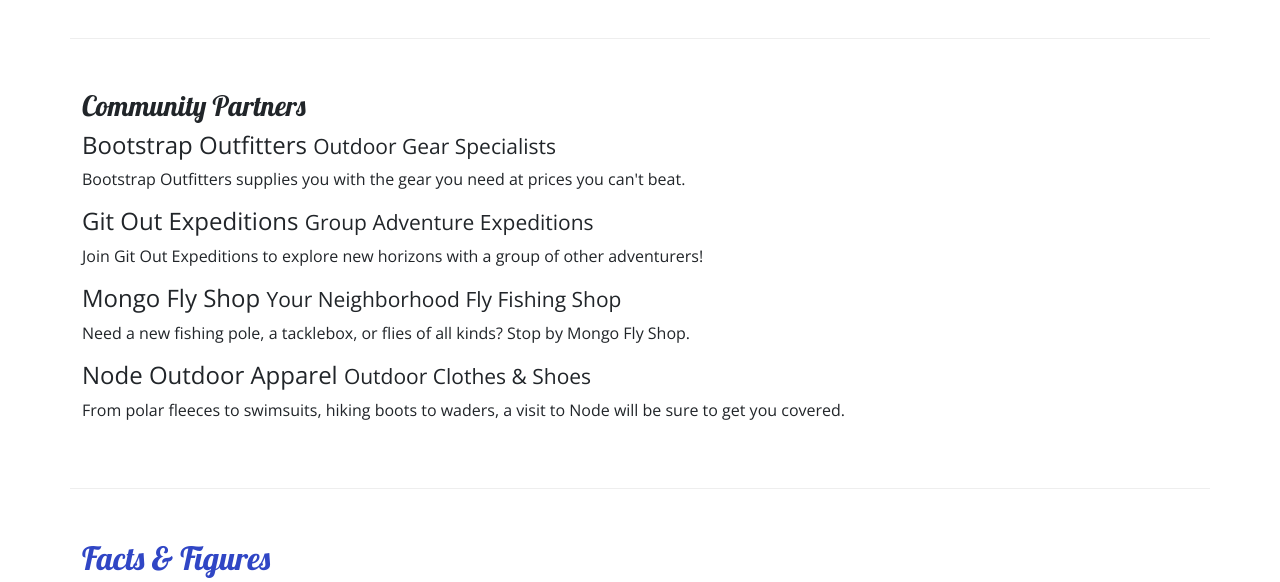
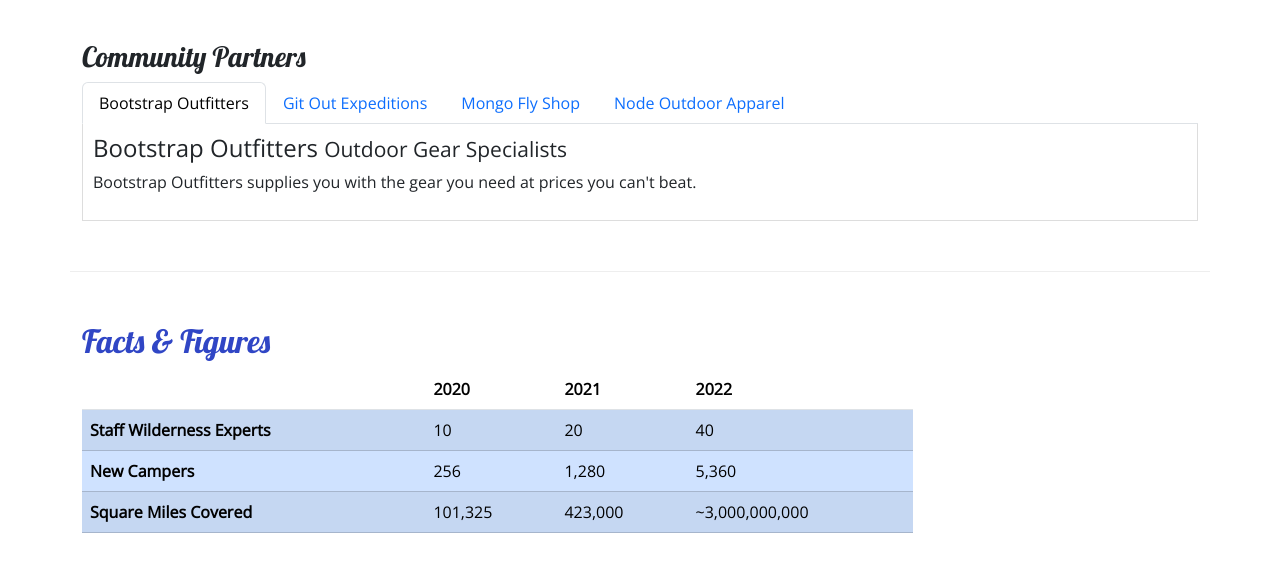
Before and after one commit to AmxPorter/nucampsite, a plain HTML site: page aboutus.html in a window 1280 px wide. Shown: the part 779-1361 px from the top of the page. Drawn offline with nearby package versions, Linux system fonts and the light colour scheme.

Commit message:
WK 4 Day 1 Code-not working

```diff
--- a/aboutus.html
+++ b/aboutus.html
@@ -3,14 +3,20 @@
 
 <head>
     <!-- Required meta tags always come first -->
-    <meta charset="utf-8" />
-    <meta name="viewport" content="width=device-width, initial-scale=1" />
+    <meta charset="utf-8"/>
+    <meta name="viewport" content="width=device-width, initial-scale=1"/>
 
-    <link href="https://cdn.jsdelivr.net/npm/bootstrap@5.2.3/dist/css/bootstrap.min.css" rel="stylesheet" integrity="sha384-rbsA2VBKQhggwzxH7pPCaAqO46MgnOM80zW1RWuH61DGLwZJEdK2Kadq2F9CUG65" crossorigin="anonymous"/>
-        <!-- Additional CSS must be placed after Bootstrap CSS -->
-        <link rel="stylesheet" href="https://cdnjs.cloudflare.com/ajax/libs/font-awesome/6.2.1/css/all.min.css" integrity="sha512-MV7K8+y+gLIBoVD59lQIYicR65iaqukzvf/nwasF0nqhPay5w/9lJmVM2hMDcnK1OnMGCdVK+iQrJ7lzPJQd1w==" crossorigin="anonymous" referrerpolicy="no-referrer"/>
-    . . <link rel="stylesheet" href="https://fonts.googleapis.com/css?family=Lobster|Open+Sans" />
-        <link rel="stylesheet" href="css/styles.css" />
+    <link rel="stylesheet"
+    href="https://cdnjs.cloudflare.com/ajax/libs/font-awesome/6.2.1/css/all.min.css"
+    integrity="sha512-MV7K8+y+gLIBoVD59lQIYicR65iaqukzvf/nwasF0nqhPay5w/9lJmVM2hMDcnK1OnMGCdVK+iQrJ7lzPJQd1w=="
+    crossorigin="anonymous"
+    referrerpolicy="no-referrer"/>
+    <link href="https://cdn.jsdelivr.net/npm/bootstrap@5.3.3/dist/css/bootstrap.min.css"
+    rel="stylesheet"
+    integrity="sha384-QWTKZyjpPEjISv5WaRU9OFeRpok6YctnYmDr5pNlyT2bRjXh0JMhjY6hW+ALEwIH"
+    crossorigin="anonymous">
+    <link rel="stylesheet" href="https://fonts.googleapis.com/css?family=Lobster|Open+Sans"/>
+    <link rel="stylesheet" href="css/styles.css"/>
 
         <title>Nucamp: A Better Way To Camp</title>
 </head>
@@ -43,7 +49,7 @@
                     <li class="nav-item"><a class="nav-link" href="index.html"><i class="fa-solid fa-house fa-lg"></i> Home</a></li>
                     <li class="nav-item"><a class="nav-link active" href="#"><i class="fa-solid fa-info fa-lg"></i> About</a></li>
                     <li class="nav-item"><a class="nav-link" href="#"><i class="fa-solid fa-list fa-lg"></i> Sites</a></li>
-                    <li class="nav-item"><a class="nav-link" href="contactus.html"><i class="fa-solid fa-address-card fa-lg""></i> Contact</a></li>
+                    <li class="nav-item"><a class="nav-link" href="contactus.html"><i class="fa-solid fa-address-card fa-lg"></i> Contact</a></li>
                 </ul>
             </div>
         </div>
@@ -55,10 +61,9 @@
                     <ol class="breadcrumb">
                         <li class="breadcrumb-item"><a href="index.html">Home</a></li>
                         <li class="breadcrumb-item active">About</li>
-                     </ol>
+                    </ol>
                     <h2>About Us</h2>
-               <hr />
-            </div>
+             </div>
         </div>
 
         <section class="row row-content">
@@ -95,24 +100,97 @@
                         <figcaption class="blockquote-footer">
                             Muriel Strode <cite>"Wind-Wafted Wild Flowers" - The Open Court, Vol. 1903</cite>
                         </figcaption>
-
                     </figure>
+                </div>
             </div>
         </section>
 
         <section class="row row-content">
             <div class="col-12">
                 <h3>Community Partners</h3>
-                <h4>Bootstrap Outfitters <small>Outdoor Gear Specialists</small></h4>
-                <p class="d-none d-sm-block">Bootstrap Outfitters supplies you with the gear you need at prices you can't beat.</p>
-                <h4>Git Out Expeditions <small>Group Adventure Expeditions</small></h4>
-                <p class="d-none d-sm-block">Join Git Out Expeditions to explore new horizons with a group of other adventurers!</p>
-                <h4>Mongo Fly Shop <small>Your Neighborhood Fly Fishing Shop</small></h4>
-                <p class="d-none d-sm-block">Need a new fishing pole, a tacklebox, or flies of all kinds? Stop by Mongo Fly Shop.</p>
-                <h4>Node Outdoor Apparel <small>Outdoor Clothes & Shoes</small></h4>
-                <p class="d-none d-sm-block">From polar fleeces to swimsuits, hiking boots to waders, a visit to Node will be sure to get you covered.</p>
+                <ul class="nav nav-tabs">
+                    <li class="nav-item">
+                        <a
+                        class="nav-link active"
+                        href="#bootstrap"
+                        role="tab"
+                        data-bs-toggle="tab"
+                        >Bootstrap Outfitters</a>
+                    </li>
+                    <li class="nav-item">
+                        <a
+                        class="nav-link"
+                        href="#git"
+                        role="tab"
+                        data-bs-toggle="tab"
+                        >Git Out Expeditions</a>
+                    </li>
+                    <li class="nav-item">
+                        <a
+                        class="nav-link"
+                        href="#mongo"
+                        role="tab"
+                        data-bs-toggle="tab"
+                        >Mongo Fly Shop</a>
+                    </li>
+                    <li class="nav-item">
+                        <a
+                        class="nav-link"
+                        href="#node"
+                        role="tab"
+                        data-bs-toggle="tab"
+                        >Node Outdoor Apparel</a>
+                    </li>
+                </ul>
+                <div class="tab-content">
+                    <div
+                    role="tabpanel"
+                    class="tab-pane fade show active"
+                    id="bootstrap">
+                        <h4>
+                        Bootstrap Outfitters <small>Outdoor Gear Specialists</small>
+                        </h4>
+                        <p class="d-none d-sm-block">
+                        Bootstrap Outfitters supplies you with the gear you need at prices you can't beat.
+                        </p>
+                    </div>
+                    <div
+                    role="tabpanel"
+                    class="tab-pane fade"
+                    id="git">
+                        <h4>
+                        Git Out Expeditions <small>Group Adventure Expeditions</small>
+                        </h4>
+                        <p class="d-none d-sm-block">
+                        Join Git Out Expeditions to explore new horizons with a group of other adventures!
+                        </p>
+                    </div>
+                    <div
+                    role="tabpanel"
+                    class="tab-pane fade"
+                    id="mongo">
+                        <h4>
+                        Mongo Fly Shop <small>Your Neighborhood Fly Fishing Shop</small>
+                        </h4>
+                        <p class="d-none d-sm-block">
+                        Need a new fishing pole, a tacklebox, or flies of all kinds? Stop by Mongo Fly Shop.
+                        </p>
+                    </div>
+                    <div
+                    role="tabpanel"
+                    class="tab-pane fade"
+                    id="node">
+                        <h4>
+                        Node Outdoor Apparel <small>Outdoor Clothes & Shoes</small>
+                        </h4>
+                        <p class="d-none d-sm-block">
+                        From polar fleeces to swimsuits, hiking boots to waders, a visit to Node will be sure to get you covered.
+                        </p>
+                    </div>
+                </div>
             </div>
         </section>
+
         <section class="row row-content">
             <div class="col-sm-9">
             <h2>Facts & Figures</h2>
@@ -149,7 +227,6 @@
                 </table>
             </div>
             </div>
-        </div>
         </section>
     </main>
 
@@ -181,9 +258,11 @@
         </div>
     </footer>
 
-    <script scr="https://cdn.jsdelivr.net/npm/bootstrap@5.2.3/dist/js/bootstrap.bundle.min.js" integrity="sha384-kenU1KFdBIe4zVF0s0G1M5b4hcpxyD9F7jL+jjXkk+Q2h455rYXK/7HAuoJl+0I4" crossorigin="anonymous"></script>
-
-
+    <script
+        src="https://cdn.jsdelivr.net/npm/bootstrap@5.3.3/dist/css/bootstrap.min.css"
+        rel="stylesheet"
+        integrity="sha384-QWTKZyjpPEjISv5WaRU9OFeRpok6YctnYmDr5pNlyT2bRjXh0JMhjY6hW+ALEwIH"
+        crossorigin="anonymous">
+    </script>
 </body>
-
 </html>
--- a/css/styles.css
+++ b/css/styles.css
@@ -34,3 +34,13 @@ footer {
 .navbar {
     background-color: #901CAD;
 }
+
+.navbar-toggler {
+    margin-left: auto;
+}
+
+.tab-content {
+    border: 1px solid #DDD;
+    border-top: none;
+    padding: 10px;
+}
```
